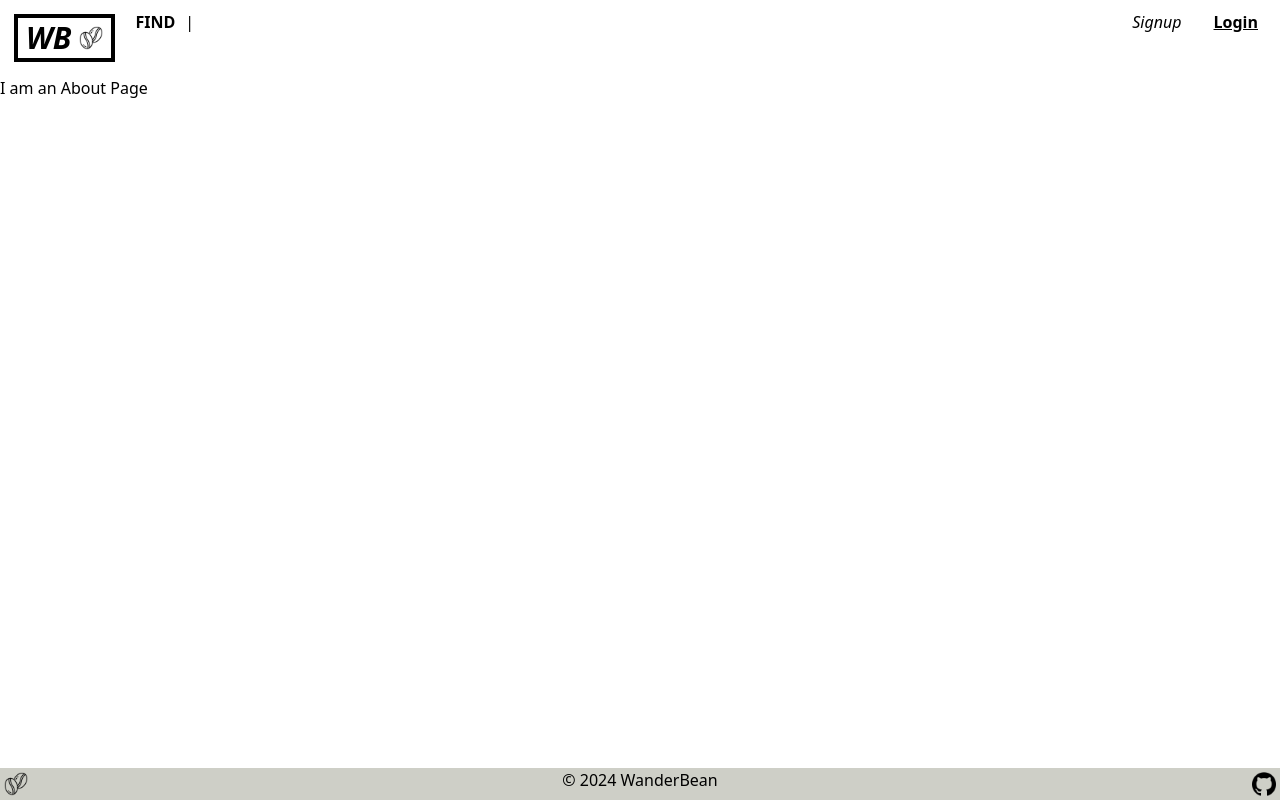
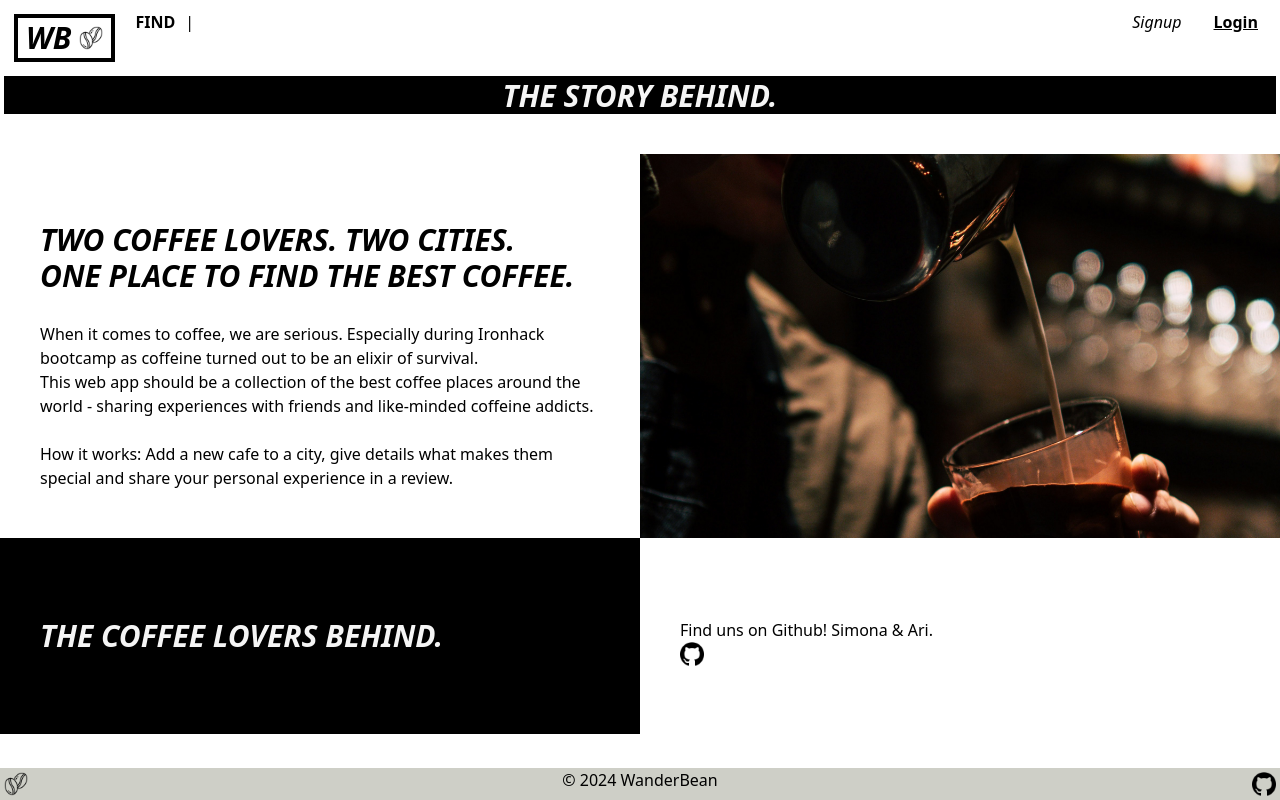
Before and after one commit to WanderBean/Wanderbean-Frontend, a React (Vite) app: page /about in a window 1280 px wide. Built offline with nearby package versions, Linux system fonts and the light colour scheme.

Commit message:
Add infos to DetailsPage

```diff
--- a/src/pages/AboutPage.jsx
+++ b/src/pages/AboutPage.jsx
@@ -1,9 +1,38 @@
+import { Link } from "react-router-dom";
+import github from "../img/github-logo.png";
+import coffeeMaking from "../img/coffee-making.jpg";
+
 function AboutPage() {
   return (
     <>
-      <p>
-        <h1>I am an About Page</h1>
-      </p>
+      <h1 className="bg-black text-white uppercase text-center text-3xl m-1 px-0.5 pt-0.5 font-extrabold italic">
+        The Story behind.</h1>
+      <div className="flex mt-10">
+        <div className="w-full md:w-1/2 p-10">
+          <h2 className="text-3xl uppercase font-bold italic py-7">
+            Two Coffee Lovers. Two Cities.
+            <br />One Place to find the Best Coffee.</h2>
+          <p>When it comes to coffee, we are serious. Especially during Ironhack bootcamp as coffeine turned out to be an elixir of survival. </p>
+          <p>This web app should be a collection of the best coffee places around the world - sharing experiences with friends and like-minded coffeine addicts.</p>
+          <br />
+          <p>How it works: Add a new cafe to a city, give details what makes them special and share your personal experience in a review.</p>
+        </div>
+        <div className="w-full md:w-1/2 max-h-96 overflow-hidden">
+          <img className="w-full mx-auto" src={coffeeMaking} alt="Coffee making" />
+        </div>
+      </div>
+      <div className="flex ">
+        <div className="w-1/2 p-10 bg-black">
+          <h2 className="text-3xl text-white white uppercase font-bold italic py-10">
+            The Coffee Lovers behind.</h2>
+        </div>
+        <div className="w-1/2 p-10">
+          <p className="pt-10">Find uns on Github! Simona & Ari.</p>
+          <Link to="https://github.com/WanderBean">
+            <img className="max-h-6" src={github} alt="Coffee making" />
+          </Link>
+        </div>
+      </div>
     </>
   );
 }
```
Also changed, not shown: src/img/coffee-making.jpg (added).
